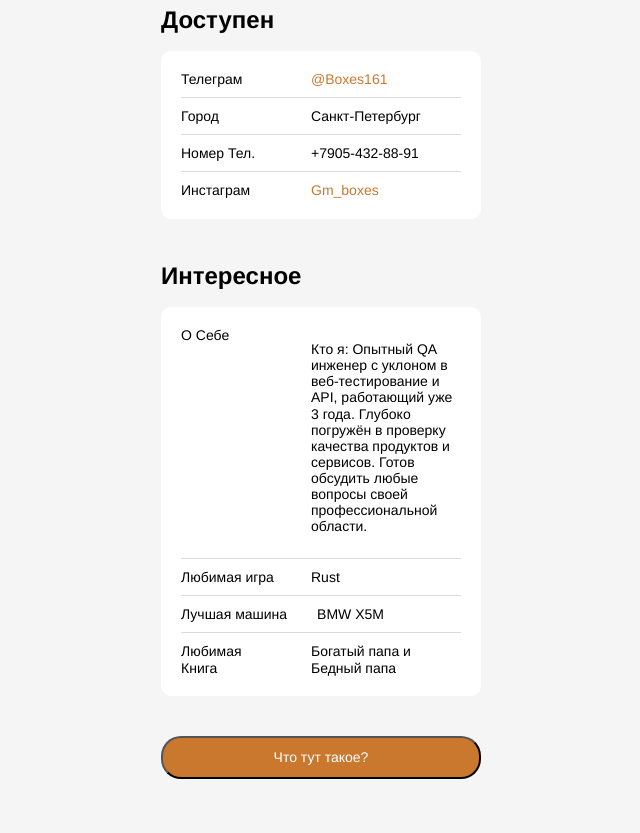
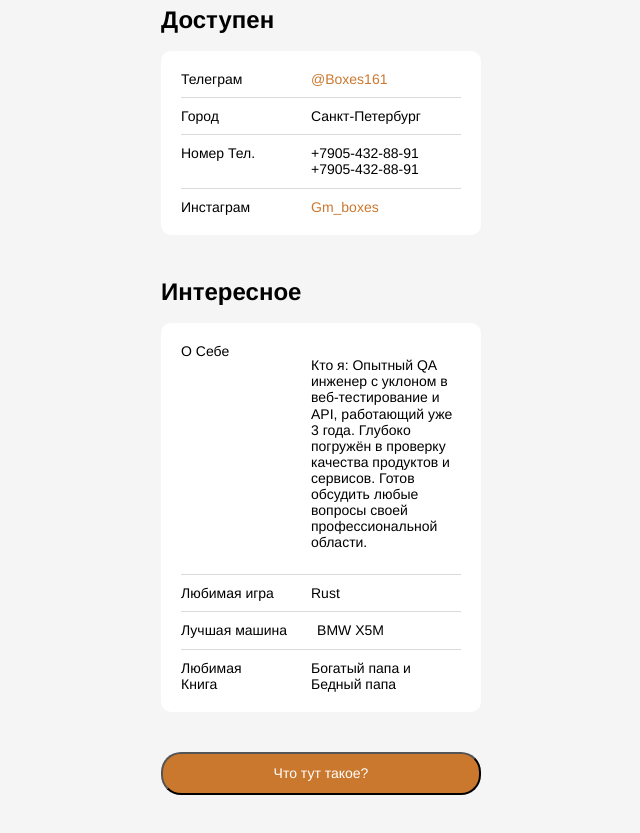
Before and after one commit to gmboxes1995-alt/gmboxes1995-alt.github.io, a plain HTML site: page index.html in a window 1280 px wide. Shown: the part 1541-2374 px from the top of the page, without its empty margins (319-959 px from the left). Drawn offline with Linux system fonts and the light colour scheme.

Commit message:
Добавил номер 2

```diff
--- a/index.html
+++ b/index.html
@@ -31,6 +31,7 @@
           </li>
           <li class="links__link">
             <p class="links__title">Номер Тел.</p>
+              +7905-432-88-91
               +7905-432-88-91</a
             >
           </li>
```
